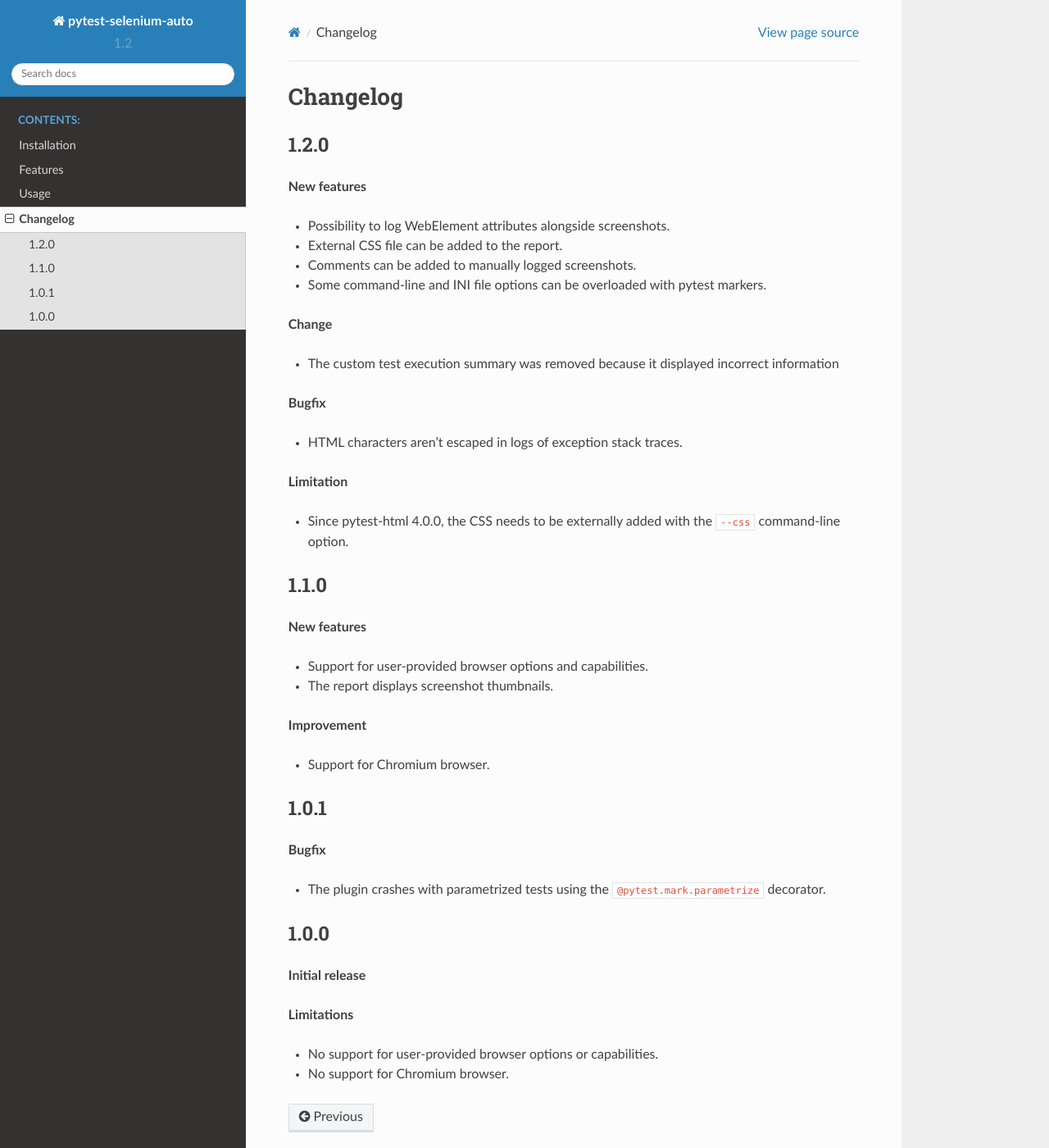
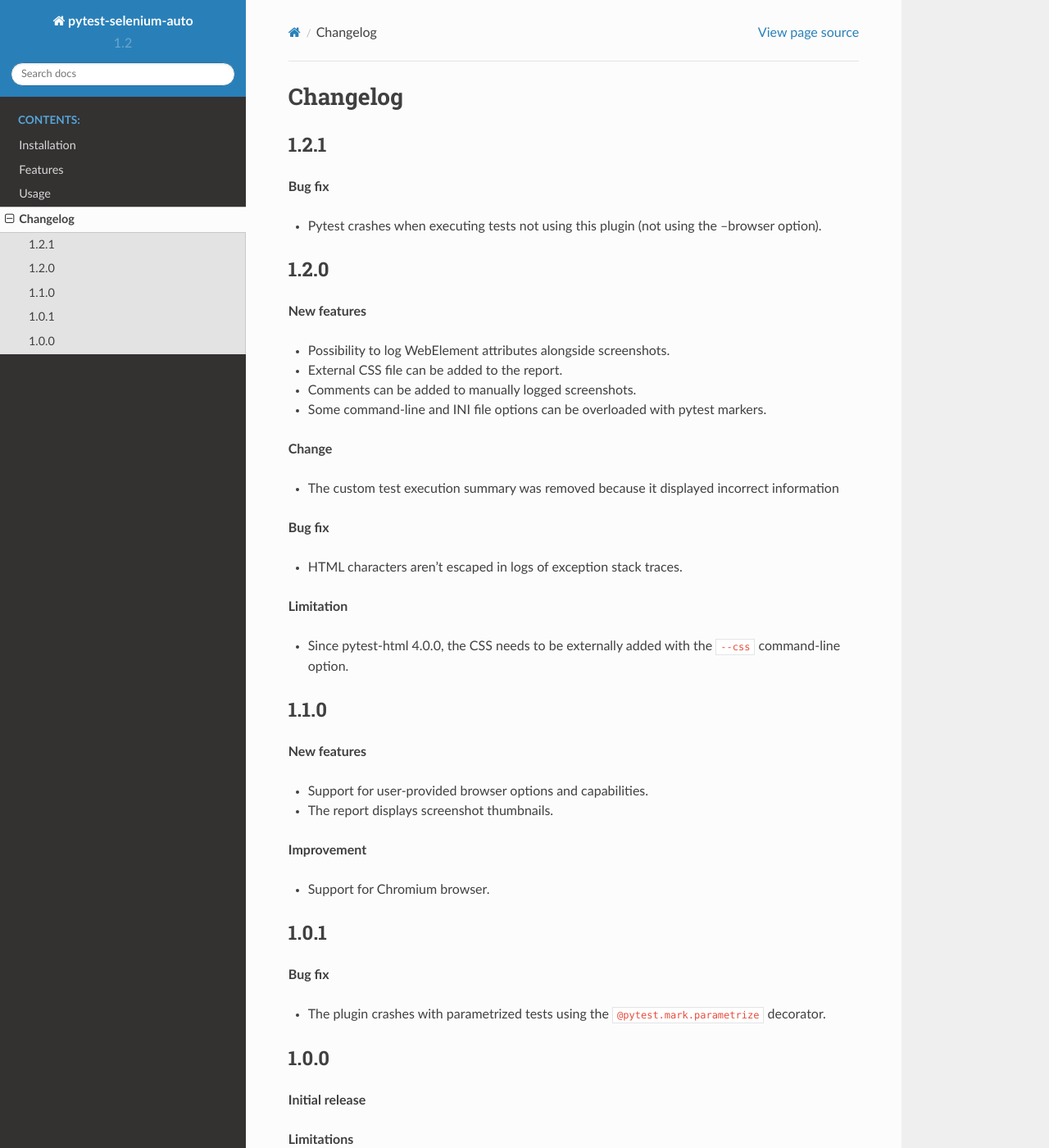
Before and after one commit to harmin-parra/pytest-selenium-auto, a Sphinx documentation site: the page built from docs/changelog.rst, in a window 1280 px wide and 1400 px high. Shown: the whole window at 82% size. Built offline with Sphinx 7.4.7 and the Read the Docs theme 2.0.0, drawn with Linux system fonts in a browser that asks for light colours.

Commit message:
update changelog

```diff
--- a/docs/changelog.rst
+++ b/docs/changelog.rst
@@ -1,6 +1,14 @@
 =========
 Changelog
 =========
+
+1.2.1
+-----
+
+**Bug fix**
+
+* Pytest crashes when executing tests not using this plugin (not using the --browser option).
+
 
 1.2.0
 -----
@@ -16,7 +24,7 @@
 
 * The custom test execution summary was removed because it displayed incorrect information
 
-**Bugfix**
+**Bug fix**
 
 * HTML characters aren't escaped in logs of exception stack traces.
 
@@ -41,7 +49,7 @@
 1.0.1
 -----
 
-**Bugfix**
+**Bug fix**
 
 * The plugin crashes with parametrized tests using the ``@pytest.mark.parametrize`` decorator.
 
```
